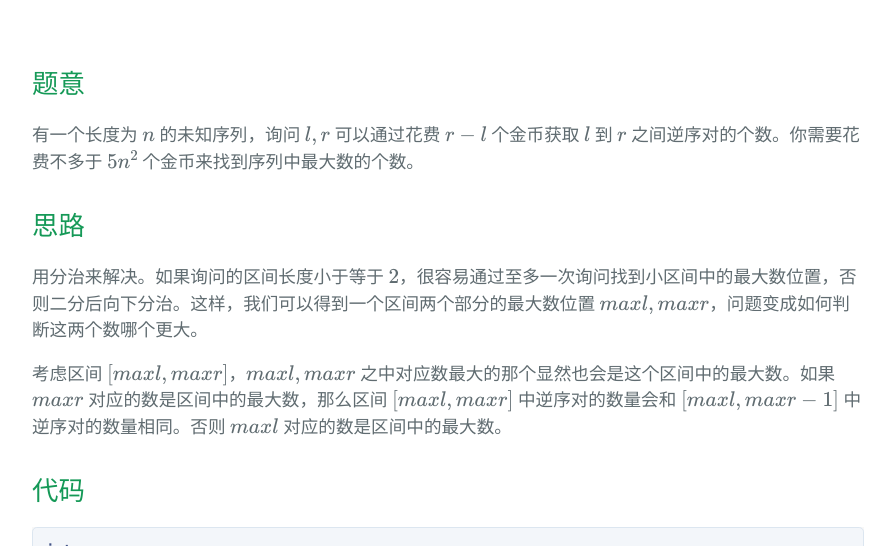
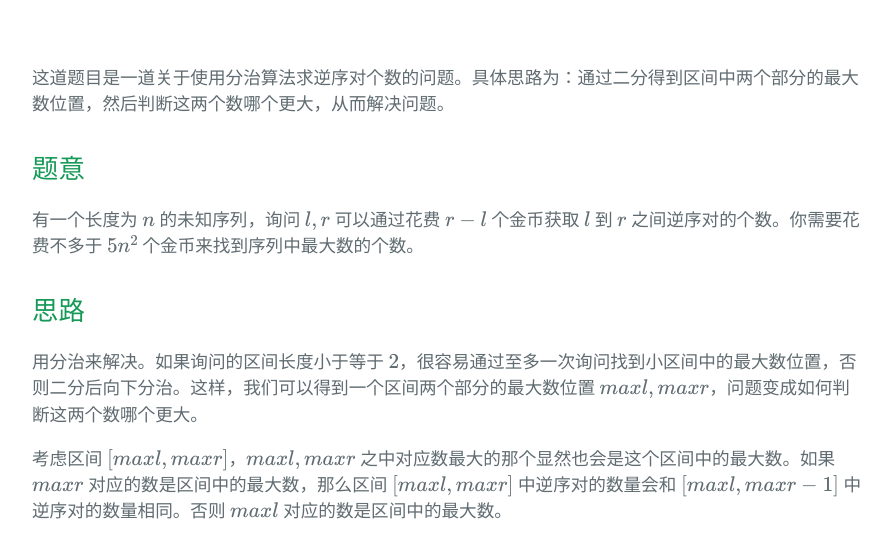
Before and after one commit to BuaaCzx/BuaaCzx.github.io, a Jekyll site: the page built from _posts/2023-8-30-CF1856D.md, in a window 1280 px wide and 900 px high, cut to the strip 354-900 px from the top of the window. Shown: the whole strip, without its empty margins (192-1087 px from the left). Built offline with Jekyll 4.4.1, drawn with Linux system fonts in a browser that asks for light colours; some web fonts are replaced; formulas are drawn with MathJax 3.

Commit message:
Update 2023-8-30-CF1856D.md

```diff
--- a/_posts/2023-8-30-CF1856D.md
+++ b/_posts/2023-8-30-CF1856D.md
@@ -3,6 +3,8 @@ layout: post
 title: CF1856D More Wrong
 tags: 做题补题记录
 ---
+
+这道题目是一道关于使用分治算法求逆序对个数的问题。具体思路为：通过二分得到区间中两个部分的最大数位置，然后判断这两个数哪个更大，从而解决问题。
 
 ## 题意
 
```
